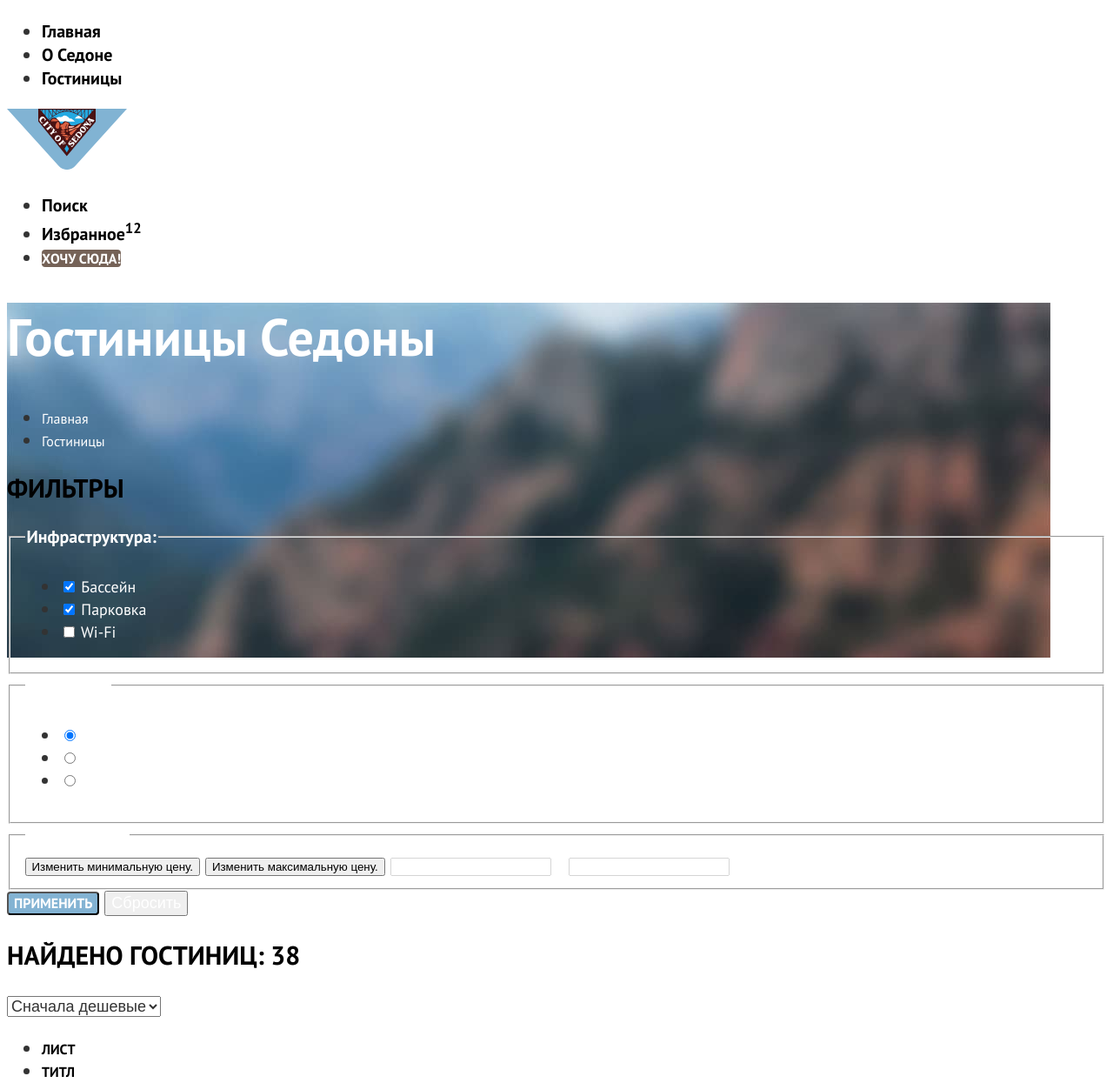
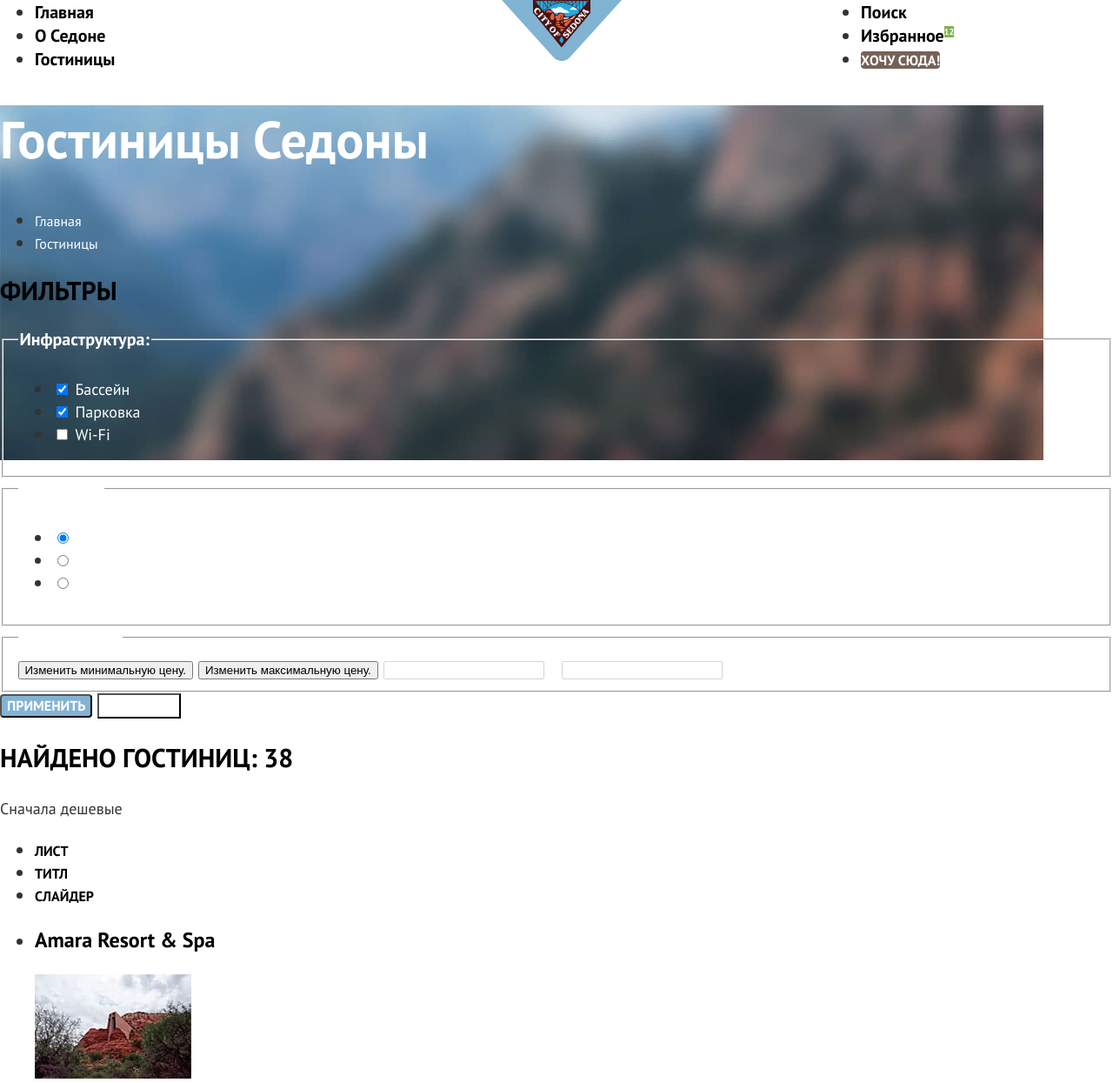
Before and after one commit to Solodnikov1994/1245695-sedona-32, a plain HTML site: page catalog.html in a window 1280 px wide. Shown: the top 1245 px of the page at 87% size. Drawn offline with Linux system fonts and the light colour scheme.

Commit message:
Сетка страницы и крупных блоков на флексах для главной страницы

```diff
--- a/catalog.html
+++ b/catalog.html
@@ -30,7 +30,7 @@
           </li>
           <li class="navigation-item">
             <a class="navigation-link" href="#">
-              <span class="visually-hidden">Избранное<sup>12</sup></span>
+              <span class="visually-hidden">Избранное<sup class="number-of-favorites">12</sup></span>
             </a>
           </li>
           <li class="navigation-item">
@@ -61,22 +61,16 @@
               <legend class="catalog-filter-title">Инфраструктура:</legend>
               <ul class="catalog-filter-list">
                 <li class="catalog-filter-item">
-                  <label class="control">
                   <input class="visually-hidden control-input" type="checkbox" name="infrastructure" value="swimming-pool" checked>
-                  Бассейн
-                  </label>
+                  <label class="control">Бассейн</label>
                 </li>
                 <li class="catalog-filter-item">
-                  <label class="control">
                   <input class="visually-hidden control-input" type="checkbox" name="infrastructure" value="parking-space" checked>
-                  Парковка
-                  </label>
+                  <label class="control">Парковка</label>
                 </li>
                 <li class="catalog-filter-item">
-                  <label class="control">
                   <input class="visually-hidden control-input" type="checkbox" name="infrastructure" value="wi-fi">
-                  Wi-Fi
-                  </label>
+                  <label class="control">Wi-Fi</label>
                 </li>
               </ul>
             </fieldset>
@@ -84,22 +78,16 @@
               <legend class="catalog-filter-title">Тип жилья:</legend>
               <ul class="catalog-filter-list">
                 <li class="catalog-filter-item">
-                  <label class="control">
                   <input class="visually-hidden control-input" type="radio" name="type of housing" value="hotel" checked>
-                  Гостиница
-                  </label>
+                  <label class="control">Гостиница</label>
                 </li>
                 <li class="catalog-filter-item">
-                  <label class="control">
                   <input class="visually-hidden control-input" type="radio" name="type of housing" value="the-motel">
-                  Мотель
-                  </label>
+                  <label class="control">Мотель</label>
                 </li>
                 <li class="catalog-filter-item">
-                  <label class="control">
                   <input class="visually-hidden control-input" type="radio" name="type of housing" value="apartments">
-                  Апартаменты
-                  </label>
+                  <label class="control">Апартаменты</label>
                 </li>
               </ul>
             </fieldset>
@@ -125,11 +113,7 @@
       </div>
       <section class="catalog-sorting">
         <h2 class="sorting">Найдено гостиниц: 38</h2>
-        <form class="appointment-form" action="https://echo.htmlacademy.ru/" method="post">
-          <select name="hotels">
-            <option value="Сначала дешевые">Сначала дешевые</option>
-          </select>
-         </form>
+        <a class="cheap" href="#">Сначала дешевые</a>
         <ul class="mode-list">
           <li class="mode-item">
             <a class="button button_transparent" href="#">
@@ -231,8 +215,8 @@
       </section>
     </main>
     <footer class="page-footer">
+      <h2 class="visually-hidden">Давайте дружить</h2>
       <section class="footer-social">
-        <h2 class="visually-hidden">Давайте дружить</h2>
         <ul class="footer-social-list">
           <li class="footer-social-item">
             <a class="button footer-social-link" href="https://twitter.com/htmlacademy_ru">
--- a/css/styles.css
+++ b/css/styles.css
@@ -15,7 +15,15 @@
   font-display: swap;
 }
 
+html {
+  height: 100%;
+}
+
 body {
+  margin: 0;
+  display: flex;
+  flex-direction: column;
+  min-height: 100%;
   font-family: "PT Sans", sans-serif;
   font-size: 22px;
   line-height: 26px;
@@ -37,6 +45,18 @@
   text-transform: uppercase;
 }
 
+.navigation {
+  display: flex;
+  width: 1200px;
+  margin: 0 auto;
+}
+
+.navigation-list {
+  width: 400px;
+  margin: 0;
+  padding: 0;
+}
+
 .navigation-link {
   font-size: 20px;
   line-height: 26px;
@@ -44,6 +64,32 @@
   text-align: center;
   color: #000000;
   text-decoration: none;
+}
+
+.navigation-logo {
+  display: block;
+  margin: 0 auto;
+}
+
+.navigation-user {
+  max-width: 250px;
+  margin-left: auto;
+}
+
+.number-of-favorites {
+  font-size: 10px;
+  line-height: 13px;
+  color: #FFFFFF;
+  background: #7DB54F;
+}
+
+.main-container {
+  flex-grow: 1;
+}
+
+.page-container {
+  width: 1200px;
+  margin: 0 auto;
 }
 
 .index-background {
@@ -76,6 +122,13 @@
   text-align: center;
 }
 
+.advantages-list {
+  margin: 0;
+  padding: 0;
+  display: flex;
+  flex-wrap: wrap;
+}
+
 h3 {
   font-weight: 700;
   font-size: 24px;
@@ -99,14 +152,21 @@
 
 .advantages_item_2,
 .advantages_item_6 {
+  width: 400px;
   background: rgba(131, 179, 211, 0.12);
 }
 
+.advantages_item_3 {
+  width: 400px;
+}
+
 .advantages_item_7 {
+  width: 400px;
   background: rgba(131, 179, 211, 0.2);
 }
 
 .advantages_item_1 {
+  width: 1200px;
   background: #83B3D3;
 }
 
@@ -168,7 +228,7 @@
   font-size: 16px;
   line-height: 21px;
   color: #FFFFFF;
-  text-decoration: none
+  text-decoration: none;
 }
 
 .catalog-filter-title {
@@ -200,16 +260,18 @@
   font-size: 18px;
   line-height: 23px;
   color: #FFFFFF;
+  background: transparent;
 }
 
 .sorting {
   line-height: 39px;
 }
 
-.appointment-form select {
+.cheap{
   font-size: 18px;
   line-height: 23px;
   color: #333333;
+  text-decoration: none;
 }
 
 .button_transparent {
@@ -258,8 +320,26 @@
   line-height: 23px;
 }
 
+.appointment-form select {
+  font-size: 18px;
+  line-height: 23px;
+  color: #333333;
+}
+
 .appointment-catalog {
   text-align: center;
+}
+
+.footer-social {
+  display: flex;
+  width: 1200px;
+  margin: 0 auto;
+}
+
+.footer-social-list {
+  width: 240px;
+  margin: 0;
+  padding: 0;
 }
 
 .footer-social-link {
@@ -268,6 +348,8 @@
 }
 
 .footer-contacts-address-phone {
+  display: block;
+  margin: 0 auto;
   font-size: 40px;
   line-height: 40px;
   text-align: center;
@@ -275,6 +357,11 @@
   color: #000000;
 }
 
+.htmlacademy-title {
+  max-width: 240px;
+  margin-left: auto;
+}
+
 .htmlacademy-link {
   color: #000000;
   text-decoration: none;
```
Also changed, not shown: index.html (+6 -4 lines).
